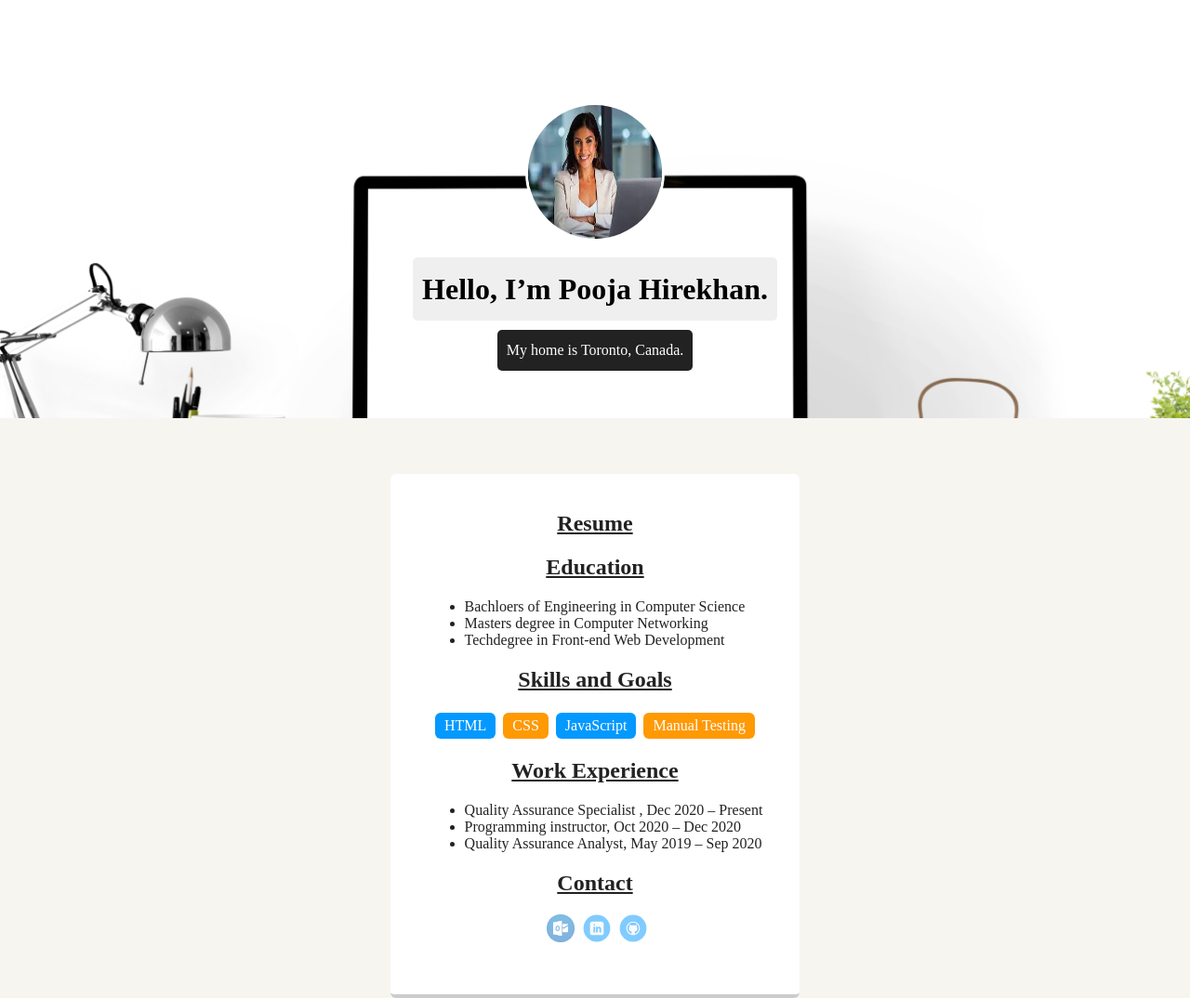
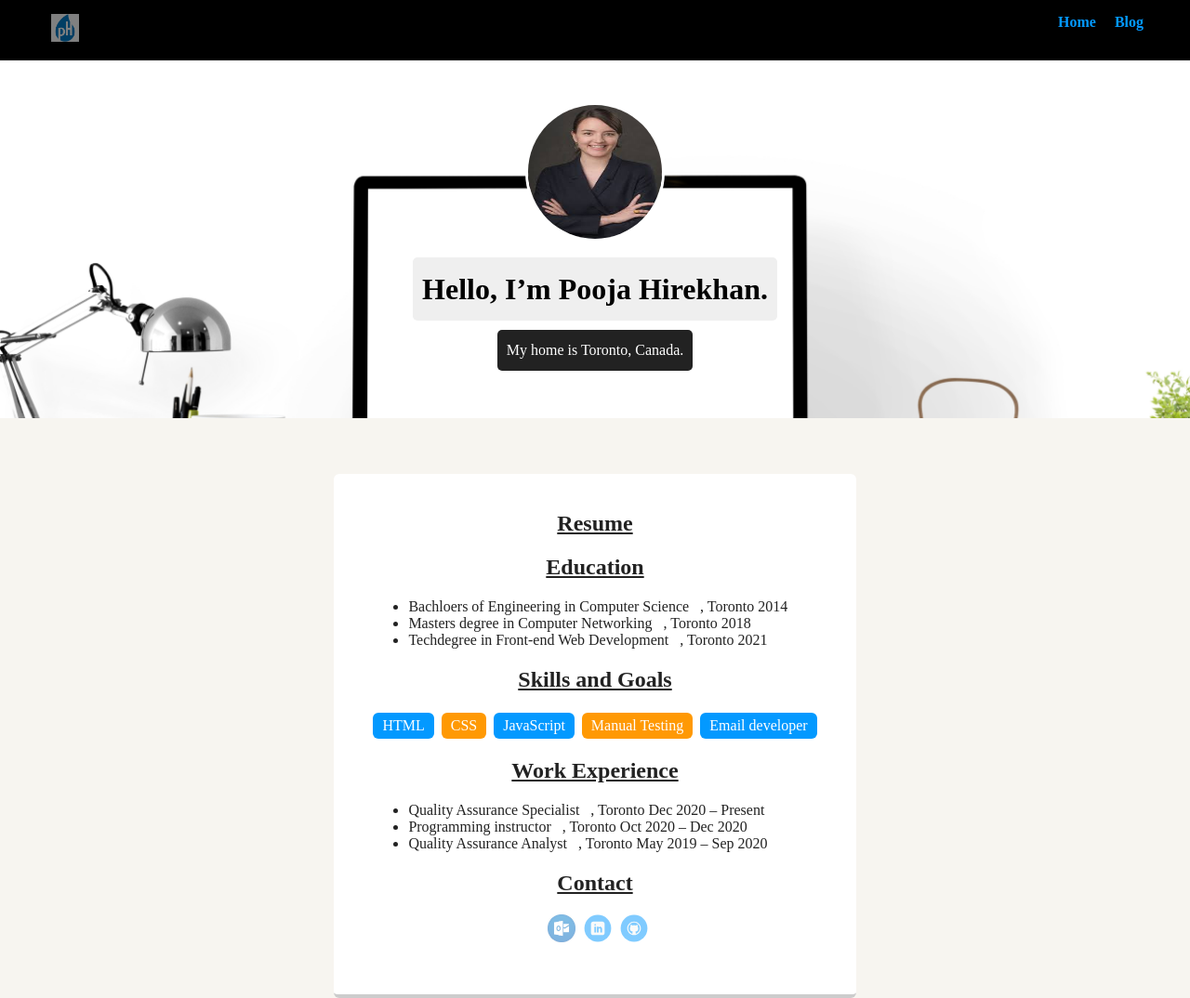
Before and after one commit to poojahirekhan/unit1-personal-profile-page, a plain HTML site: page resume.html in a window 1280 px wide. Shown: the top 1074 px of the page at 93% size. Drawn offline with Linux system fonts and the light colour scheme; a web font is replaced by a local one.

Commit message:
adding logo to header , changes in content of resume

```diff
--- a/resume.html
+++ b/resume.html
@@ -8,9 +8,20 @@
     <link href="https://fonts.googleapis.com/css?family=Muli%7CRoboto:400,300,500,700,900" rel="stylesheet">
   </head>
     <body>
-      <div>
+
+      <div class="main-nav">
+        <nav>
+          <ul class="nav">
+            <li class="name">
+              <a href="https://www.linkedin.com/in/poojahirekhan/" target ="_blank"class="social logo">Gmail
+              </a></li>
+            <li><a href="index.html" target ="_blank">Home</a></li>
+            <li><a href="Blogs.html" target ="_blank">Blog</a></li>
+          </ul>
+        </nav>
+      </div>
       <header>
-          <img src="images/me2.jpg" alt="Pooja Hirekhan profile picture" class="profile-image">
+          <img src="images/images.jpg" alt="Pooja Hirekhan profile picture" class="profile-image">
           <h1 class="tag name">Hello, I’m Pooja Hirekhan.</h1>
           <p class="tag location">My home is Toronto, Canada.</p>
         </header>
@@ -22,9 +33,9 @@
               <h2>Education</h2>
 
             <ul>
-              <li>Bachloers of Engineering in Computer Science</li>
-              <li>Masters degree in Computer Networking</li>
-              <li>Techdegree in Front-end Web Development</li>
+              <li>Bachloers of Engineering in Computer Science  &nbsp , Toronto 2014 </li>
+              <li>Masters degree in Computer Networking  &nbsp , Toronto 2018</li>
+              <li>Techdegree in Front-end Web Development  &nbsp , Toronto 2021</li>
             </ul>
             <article>
             <h2>Skills and Goals</h2>
@@ -33,14 +44,15 @@
               <li>CSS</li>
               <li>JavaScript</li>
               <li>Manual Testing</li>
+              <li>Email developer</li>
               </ul>
             </article>
               <article>
               <h2>Work Experience</h2>
               <ul>
-                <li>Quality Assurance Specialist , Dec 2020 – Present</li>
-                <li>Programming instructor, Oct 2020 – Dec 2020</li>
-                <li>Quality Assurance Analyst, May 2019 – Sep 2020</ul>
+                <li>Quality Assurance Specialist &nbsp , Toronto Dec 2020 – Present</li>
+                <li>Programming instructor &nbsp , Toronto Oct 2020 – Dec 2020</li>
+                <li>Quality Assurance Analyst &nbsp , Toronto May 2019 – Sep 2020</ul>
                   <h2>Contact</h2>
                   <ul class="contact">
                     <li><a href="mailto:poojahirekhan@gmail.com" target ="_blank" class="social gmail">Gmail</a></li>
@@ -58,6 +70,6 @@
     </nav>
       <p class="copyright">  &copy; 2021, Pooja Hirekhan</p>
     </footer>
-  </div>
+
   </body>
   </html>
--- a/styles.css
+++ b/styles.css
@@ -79,6 +79,10 @@
     transform: scale(1.2) rotate(5deg);
     border: 3px solid black;
   }
+  a .logo:hover {
+    transform: scale(1.2) rotate(5deg);
+    border: 3px solid black;
+  }
   .tag {
     background-color: #efefef;
     color: black;
@@ -153,6 +157,8 @@
     display: inline-block;
   }
 
+
+
   li.social{
 
     display: inline-block;
@@ -170,6 +176,9 @@
 
   a.linkedin {
     background-image: url(images/linkedin.svg);
+  }
+  a.logo {
+    background-image: url(images/logo3.png);
   }
 
   a.github {
```
Also changed, not shown: Blogs.html (+8 -3 lines), index.html (+4 -4 lines), images/images (1).jpg (added), images/images.jpg (added), images/logo.jpg (deleted), images/logo3.png (added), images/logo4.jpg (added), images/me.png (deleted), images/pro2.jpg (added), images/profile.jpg (added).
